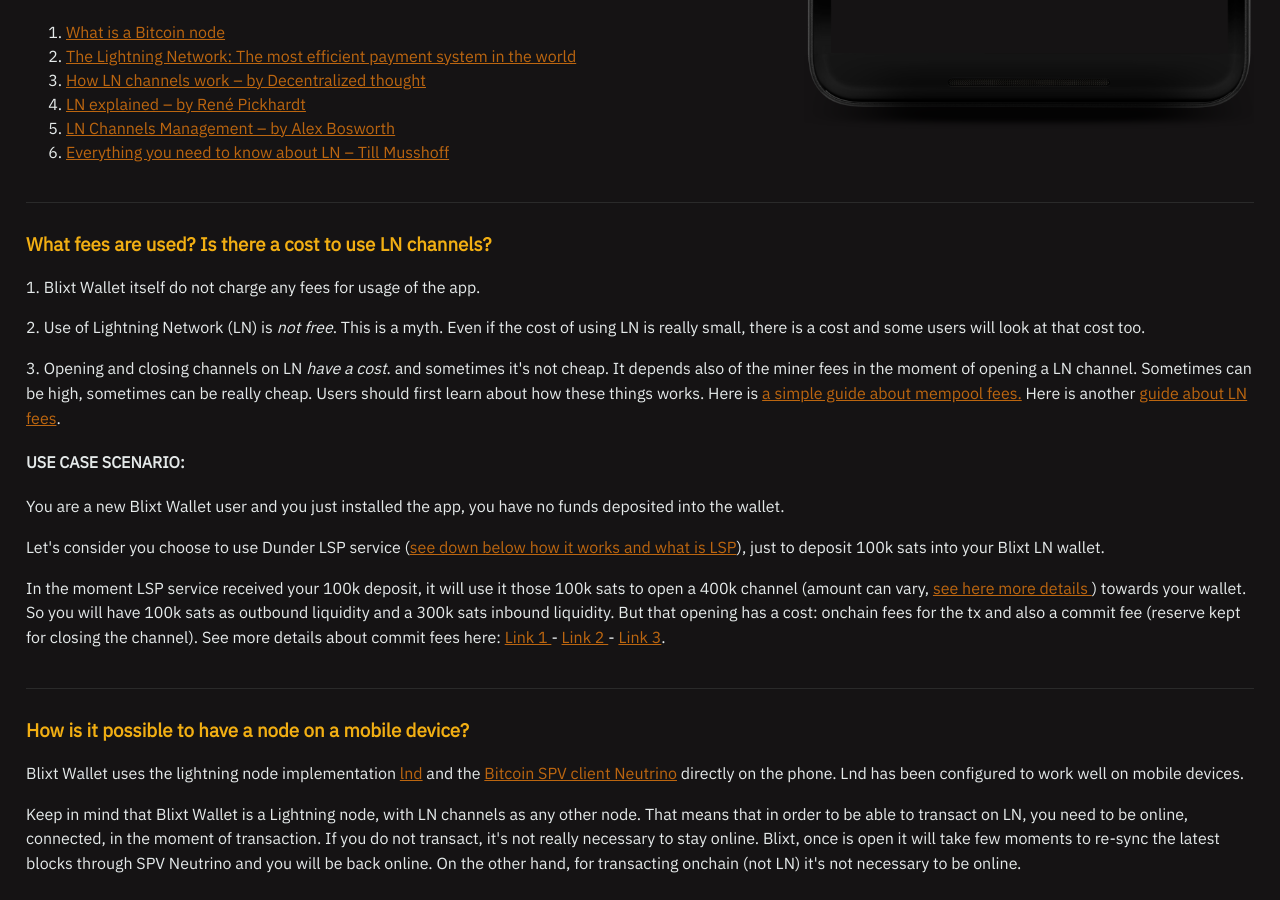
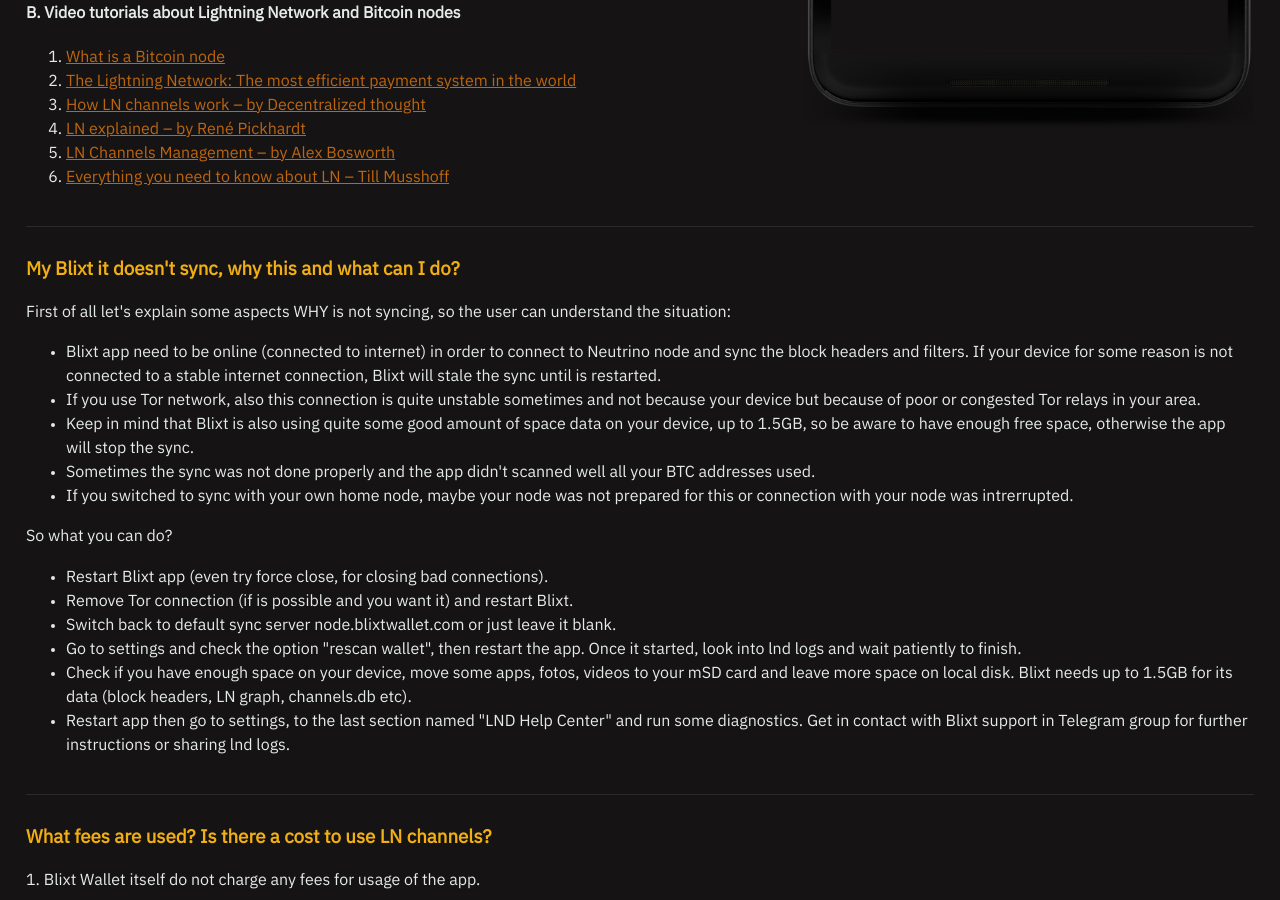
Before and after one commit to BlixtWallet/blixtwallet.github.io, a Jekyll site: the page built from faq.html, in a window 1280 px wide and 900 px high, scrolled down 1059 px. Built offline with Jekyll 4.4.1, drawn with Linux system fonts in a browser that asks for light colours; a script that is not in the unit is left out; some of the changed text lies outside the part shown.

Commit message:
add no-sync section
new no-sync question

```diff
--- a/faq.html
+++ b/faq.html
@@ -28,6 +28,7 @@
     <h2>Table of Contents</h2>
     <ul>
       <li><a href="#what-is-ln">What is the Lightning Network?</a></li>
+      <li><a href="#no-sync">My Blixt it doesn't sync, why this and what can I do?</a></li>
       <li><a href="#fees">What fees are used? Is there a cost to use LN channels?</a></li>
       <li><a href="#blixt-node">How is it possible to have a node on a mobile device?</a></li>
       <li><a href="#connect-bitcoin-node">How do I connect Blixt Wallet to my own full node?</a></li>
@@ -108,6 +109,27 @@
         </a>
       </li>
     </ol>
+  </section>
+
+  <section id="no-sync">
+    <h3>My Blixt it doesn't sync, why this and what can I do?</h3>
+    <p>First of all let's explain some aspects WHY is not syncing, so the user can understand the situation:</p>
+    <ul>
+    <li>Blixt app need to be online (connected to internet) in order to connect to Neutrino node and sync the block headers and filters. If your device for some reason is not connected to a stable internet connection, Blixt will stale the sync until is restarted.</li>
+    <li>If you use Tor network, also this connection is quite unstable sometimes and not because your device but because of poor or congested Tor relays in your area.</li>
+    <li>Keep in mind that Blixt is also using quite some good amount of space data on your device, up to 1.5GB, so be aware to have enough free space, otherwise the app will stop the sync.</li>
+    <li>Sometimes the sync was not done properly and the app didn't scanned well all your BTC addresses used.</li>
+    <li>If you switched to sync with your own home node, maybe your node was not prepared for this or connection with your node was intrerrupted.</li>
+    </ul>
+    <p>So what you can do?</p>
+    <ul>
+    <li>Restart Blixt app (even try force close, for closing bad connections).</li>
+    <li>Remove Tor connection (if is possible and you want it) and restart Blixt.</li>
+    <li>Switch back to default sync server node.blixtwallet.com or just leave it blank.</li>
+    <li>Go to settings and check the option "rescan wallet", then restart the app. Once it started, look into lnd logs and wait patiently to finish.</li>
+    <li>Check if you have enough space on your device, move some apps, fotos, videos to your mSD card and leave more space on local disk. Blixt needs up to 1.5GB for its data (block headers, LN graph, channels.db etc).</li>
+    <li>Restart app then go to settings, to the last section named "LND Help Center" and run some diagnostics. Get in contact with Blixt support in Telegram group for further instructions or sharing lnd logs.</li>
+    <ul>
   </section>
 
   <section id="fees">
```
